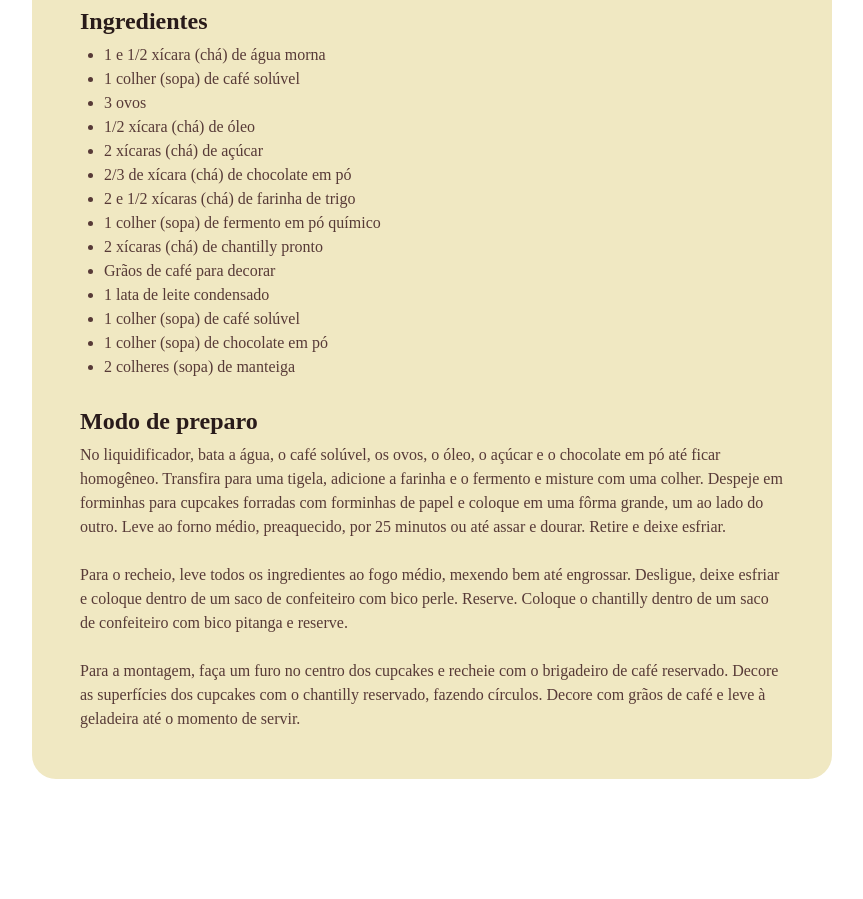
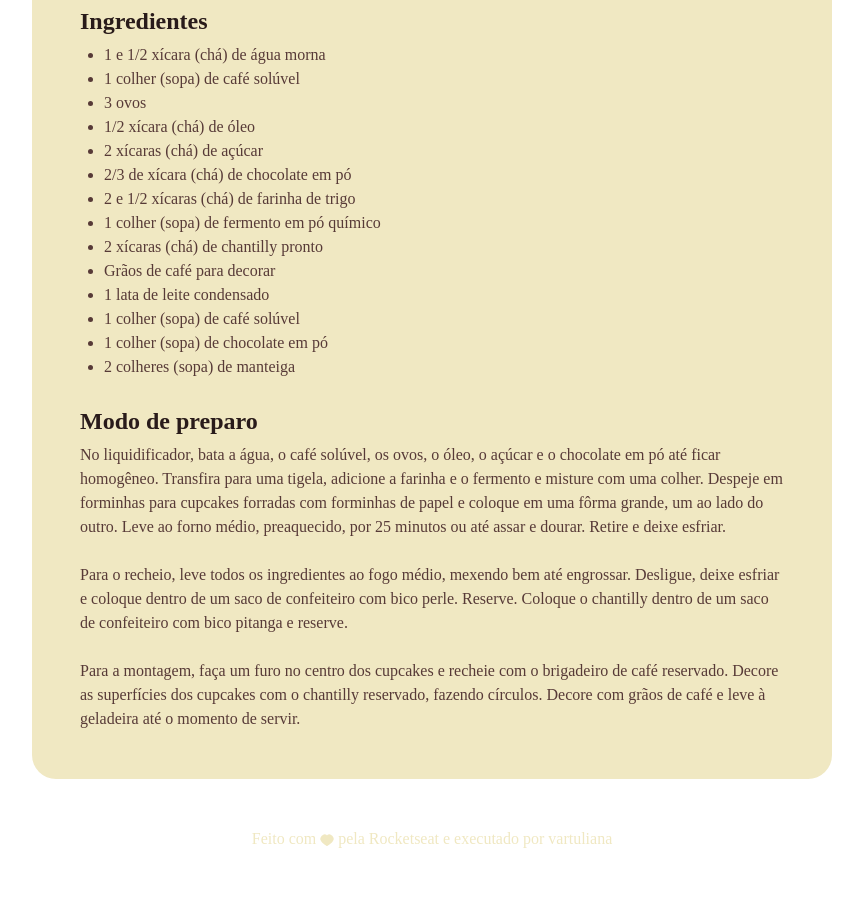
Before and after one commit to vartuliana/paginadereceita, a plain HTML site: page index.html in a window 1280 px wide. Shown: the part 720-1619 px from the top of the page, without its empty margins (208-1071 px from the left). Before the commit the page ends 1547 px from the top, so only its background shows below. Drawn offline with Linux system fonts and the light colour scheme; a web font is replaced by a local one.

Commit message:
adicionando footer

```diff
--- a/index.html
+++ b/index.html
@@ -63,4 +63,8 @@
 
     </div>
 
+     <footer>
+        Feito com <img src="assets/Vector.svg" alt="Amor"> pela Rocketseat e executado por vartuliana
+    </footer>
+
 </body>
--- a/style.css
+++ b/style.css
@@ -58,3 +58,13 @@ h1,h2{
 ul{
     padding-left: 24px;
 }
+
+footer{
+    color: #F0E8C2;
+    text-align: center;
+    padding-bottom: 48px;
+}
+
+footer img{
+    vertical-align: middle;
+}
```
Also changed, not shown: assets/Vector.svg (added), 1 other file.
